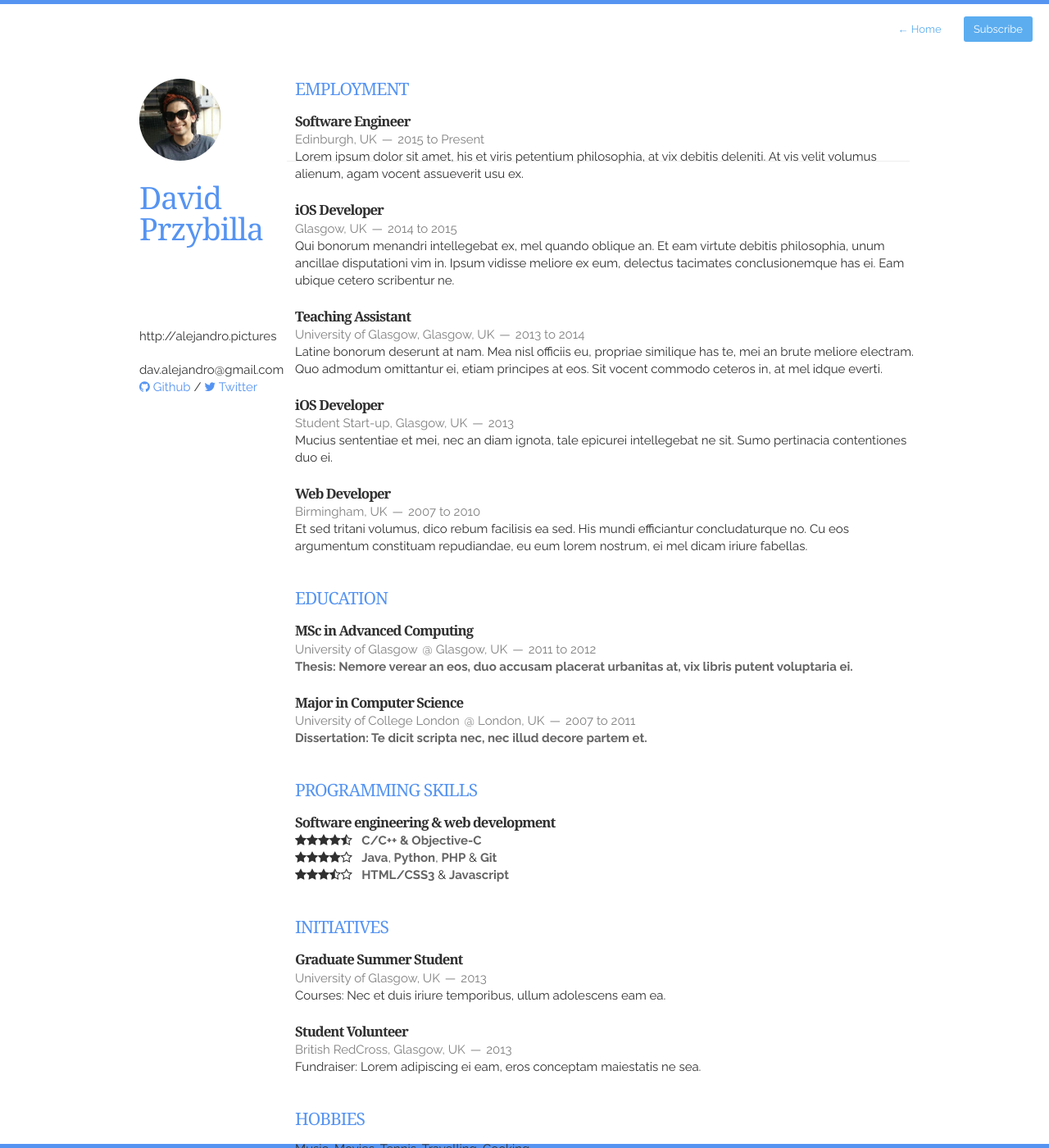
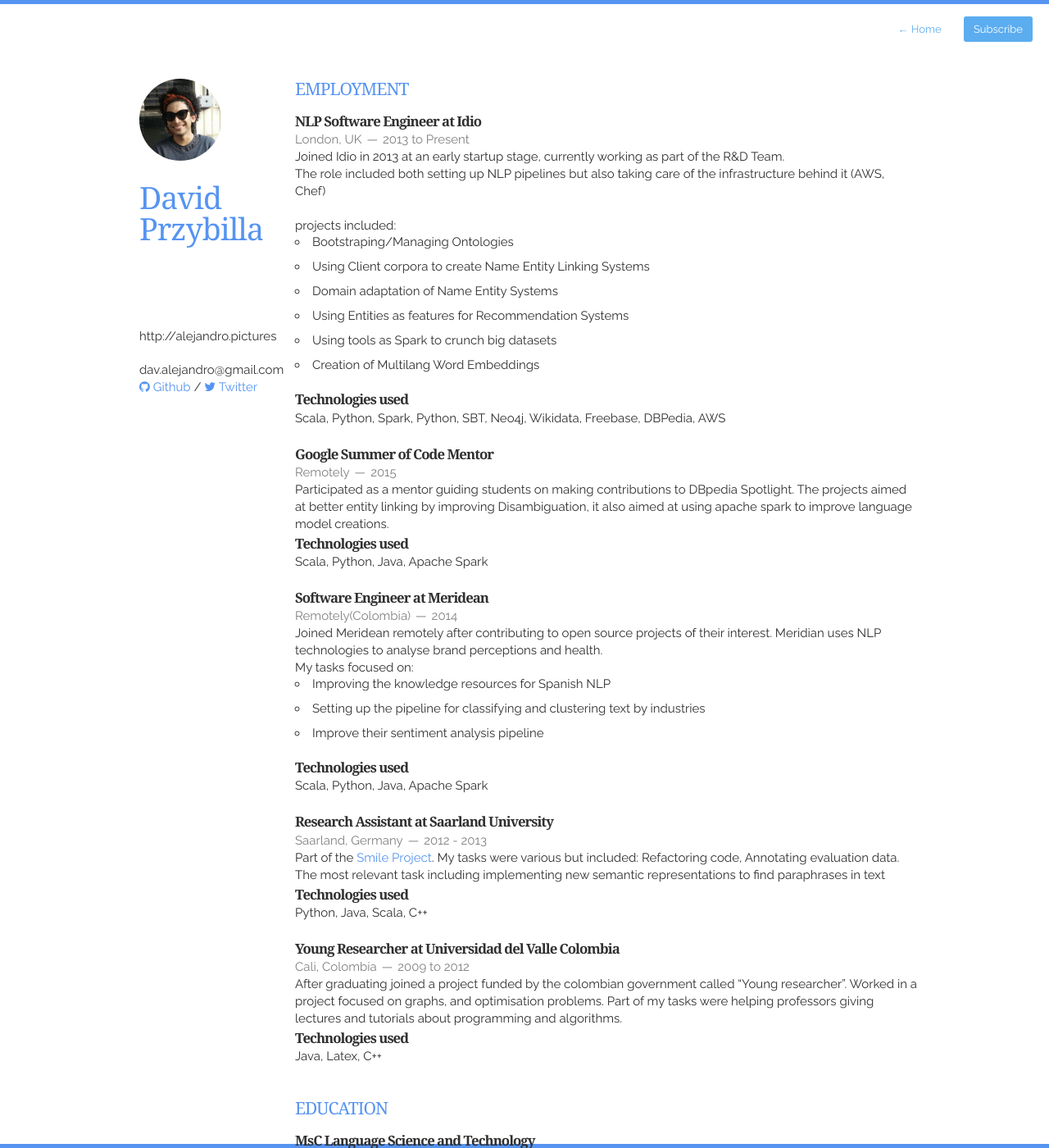
Before and after one commit to dav009/dav009.github.io, a Jekyll site: the page built from about/index.html, in a window 1280 px wide and 1400 px high. Shown: the whole window at 82% size. Built offline with Jekyll 4.4.1, drawn with Linux system fonts in a browser that asks for light colours; nearby versions of some CDN libraries; Markdown is read by kramdown in place of the engine named in the settings; some of the changed text lies outside the part shown.

Commit message:
updating cv

```diff
--- a/_includes/education.html
+++ b/_includes/education.html
@@ -2,22 +2,17 @@
     <h1>Education</h1>
     <article>
         <header>
-            <h1>MSc in Advanced Computing</h1>
-            <span>University of Glasgow</span>
-            <span><address>Glasgow, UK</address><time>2011 to 2012</time></span>
+            <h1>MsC Language Science and Technology </h1>
+            <span>University of Saarland</span>
+            <span><address>Saarbruecken, Germany</address></span>
         </header>
-        <p>
-            <em>Thesis: Nemore verear an eos, duo accusam placerat urbanitas at, vix libris putent voluptaria ei.</em>
-        </p>
     </article>
     <article>
         <header>
-            <h1>Major in Computer Science</h1>
-            <span>University of College London</span>
-            <span><address>London, UK</address><time>2007 to 2011</time></span>
+            <h1>Bachelor In Computer Science</h1>
+            <span>Universidad del Valle, Colombia</span>
+            <span><address>Cali, Colombia</address></span>
         </header>
-        <p>
-            <em>Dissertation: Te dicit scripta nec, nec illud decore partem et.</em>
-        </p>
+
     </article>
 </section>
--- a/_includes/employment.html
+++ b/_includes/employment.html
@@ -2,43 +2,106 @@
     <h1>Employment</h1>
     <article>
         <header>
-            <h1>Software Engineer</h1>
-            <span><address>Edinburgh, UK</address><time>2015 to Present</time></span>
+            <h1>NLP Software Engineer at Idio</h1>
+            <span><address>London, UK</address><time>2013 to Present</time></span>
         </header>
-        <p>Lorem ipsum dolor sit amet, his et viris petentium philosophia,
-            at vix debitis deleniti. At vis velit volumus alienum, agam vocent assueverit usu ex. </p>
+        <p>Joined Idio in 2013 at an early startup stage, currently working  as part of the R&D Team.</p>
+
+        <p>
+             The role included both setting up NLP pipelines but also taking care of the infrastructure behind it (AWS, Chef)
+        </p>
+
+        <br>
+        <p>
+            projects included:
+            <ul>
+                <li>Bootstraping/Managing Ontologies</li>
+                <li>Using Client corpora to create Name Entity Linking Systems</li>
+                <li>Domain adaptation of Name Entity Systems</li>
+                <li>Using Entities as features for Recommendation Systems</li>
+                <li>Using tools as Spark to crunch big datasets</li>
+                <li>Creation of Multilang Word Embeddings</li>
+            </ul>
+        </p>
+        <p>
+            <header>
+                 <h1> Technologies used</h1>
+                 <p><span>Scala, Python, Spark, Python, SBT, Neo4j, Wikidata, Freebase, DBPedia, AWS</span></p>
+            </header>
+        </p>
     </article>
     <article>
         <header>
-            <h1>iOS Developer</h1>
-            <span><address>Glasgow, UK</address><time>2014 to 2015</time></span>
+            <h1>Google Summer of Code Mentor </h1>
+            <span><address>Remotely</address><time>2015</time></span>
         </header>
-        <p>Qui bonorum menandri intellegebat ex, mel quando oblique an. Et eam virtute debitis philosophia,
-            unum ancillae disputationi vim in. Ipsum vidisse meliore ex eum,
-            delectus tacimates conclusionemque has ei. Eam ubique cetero scribentur ne.</p>
+        <p>Participated as a mentor guiding students on making contributions to DBpedia Spotlight.
+The projects aimed at better entity linking by improving Disambiguation, it also aimed at using apache spark to improve language model creations. </p>
+
+        <p>
+            <header>
+                 <h1> Technologies used</h1>
+                 <p><span>Scala, Python, Java, Apache Spark </span></p>
+            </header>
+        </p>
     </article>
     <article>
         <header>
-            <h1>Teaching Assistant</h1>
-            <span><address>University of Glasgow, Glasgow, UK</address><time>2013 to 2014</time></span>
+            <h1>Software Engineer at Meridean</h1>
+            <span><address>Remotely(Colombia)</address><time>2014</time></span>
         </header>
-        <p>Latine bonorum deserunt at nam. Mea nisl officiis eu, propriae similique has te, mei an brute meliore electram.
-            Quo admodum omittantur ei, etiam principes at eos. Sit vocent commodo ceteros in, at mel idque everti.</p>
+        <p>Joined Meridean remotely after contributing to open source projects of their interest.
+Meridian uses NLP technologies to analyse brand perceptions and health.</p>
+
+    <p>
+    My tasks focused on:
+    <ul>
+        <li>Improving the knowledge resources for Spanish NLP</li>
+        <li>Setting up the pipeline for classifying and clustering text by
+        industries</li>
+        <li>Improve their sentiment analysis pipeline</li>
+    </ul>
+   </p>
+
+        <p>
+            <header>
+                 <h1> Technologies used</h1>
+                 <p><span>Scala, Python, Java, Apache Spark </span></p>
+            </header>
+        </p>
+
     </article>
     <article>
         <header>
-            <h1>iOS Developer</h1>
-            <span><address>Student Start-up, Glasgow, UK</address><time>2013</time></span>
+            <h1>Research Assistant at Saarland University</h1>
+            <span><address>Saarland, Germany</address><time>2012 - 2013 </time></span>
         </header>
-        <p>Mucius sententiae et mei, nec an diam ignota, tale epicurei intellegebat ne sit. Sumo pertinacia contentiones duo ei.</p>
+        <p>Part of the <a href="http://www.coli.uni-saarland.de/projects/
+smile/page.php?id=people" target="_blank">Smile Project</a>.
+My tasks were various but included: Refactoring code, Annotating evaluation data.
+The most relevant task including implementing new semantic representations to find paraphrases in text</p>
+
+        <p>
+            <header>
+                 <h1> Technologies used</h1>
+                 <p><span>Python, Java, Scala, C++</span></p>
+            </header>
+        </p>
     </article>
     <article>
         <header>
-            <h1>Web Developer</h1>
-            <span><address>Birmingham, UK</address><time>2007 to 2010</time></span>
+            <h1> Young Researcher  at Universidad del Valle Colombia</h1>
+            <span><address>Cali, Colombia</address><time>2009 to 2012</time></span>
         </header>
-        <p> Et sed tritani volumus, dico rebum facilisis ea sed. His mundi efficiantur concludaturque no.
-            Cu eos argumentum constituam repudiandae, eu eum lorem nostrum, ei mel dicam iriure fabellas.
+        <p> After graduating joined a project funded by the colombian government called “Young researcher”. Worked in a project focused on graphs, and optimisation problems.
+Part of my tasks were helping professors giving lectures and tutorials about programming and algorithms.
+        </p>
+
+                <p>
+            <header>
+                 <h1> Technologies used</h1>
+                 <p><span>Java, Latex, C++ </span></p>
+            </header>
         </p>
     </article>
 </section>
--- a/_includes/initiatives.html
+++ b/_includes/initiatives.html
@@ -1,21 +1,46 @@
 <section class="thirteen columns">
-    <h1>Initiatives</h1>
+    <h1>Projects</h1>
     <article>
         <header>
-            <h1>Graduate Summer Student</h1>
-            <span><address>University of Glasgow, UK</address><time>2013</time></span>
+            <h1>datosabiertos.co</h1>
+
         </header>
         <p>
-            Courses: Nec et duis iriure temporibus, ullum adolescens eam ea.
+            Boostrapped the first Colombian Community around open data.<br>My activies concern:
+            <ul>
+                <li>Democratic access  to public Datasets</li>
+                <li>Creation of Scrapers</li>
+                <li>Community Management (Engaging  with Journalists and Software Engineers)</li>
+                <li>Analysis of datasets (contracts data, unestructured data i.e: text)</li>
+            </ul>
+
+            <br>
+            More information on my [medium blog](https://medium.com/@dav009/)
         </p>
     </article>
+
+
     <article>
         <header>
-            <h1>Student Volunteer</h1>
-            <span><address>British RedCross, Glasgow, UK</address><time>2013</time></span>
+            <h1>Wiki2vec (2015) - https://github.com/idio/wiki2vec</h1>
+
         </header>
         <p>
-            Fundraiser: Lorem adipiscing ei eam, eros conceptam maiestatis ne sea.
+           As part of an internal hackathon at Idio, I ensemble a pipeline for creating word mbeddings for Wikipedia entities.
+
         </p>
     </article>
+
+    <article>
+        <header>
+            <h1>Spotlight Model Editor (2014) - https://github.com/idio/spotlight-model-editor</h1>
+
+        </header>
+        <p>
+          As part of an internal hackathon at Idio. This project allows to modify Entity Models as a first milestone for creating domain specific entity linkers
+
+        </p>
+    </article>
+
+
 </section>
--- a/_includes/interests.html
+++ /dev/null
@@ -1,6 +0,0 @@
-<section class="thirteen columns">
-    <h1>Hobbies</h1>
-    <article>
-        <p>Music, Movies, Tennis, Travelling, Cooking.</p>
-    </article>
-</section>
--- a/_includes/skills.html
+++ /dev/null
@@ -1,19 +0,0 @@
-<section class="thirteen columns">
-    <h1>Programming Skills</h1>
-    <article>
-        <header>
-            <h1>Software engineering & web development</h1>
-        </header>
-        <p>
-            <i class="fa fa-star"></i><i class="fa fa-star"></i><i class="fa fa-star"></i><i class="fa fa-star"></i><i class="fa fa-star-half-o"></i>
-            &nbsp;&nbsp;<em>C/C++ & Objective-C</em>
-        <p>
-            <i class="fa fa-star"></i><i class="fa fa-star"></i><i class="fa fa-star"></i><i class="fa fa-star"></i><i class="fa fa-star-o"></i>
-            &nbsp;&nbsp;<em>Java</em>, <em>Python</em>, <em>PHP</em> &amp; <em>Git</em>
-        </p>
-        <p>
-            <i class="fa fa-star"></i><i class="fa fa-star"></i><i class="fa fa-star"></i><i class="fa fa-star-half-o"></i><i class="fa fa-star-o"></i>
-            &nbsp;&nbsp;<em>HTML/CSS3</em> &amp; <em>Javascript</em>
-        </p>
-    </article>
-</section>
--- a/about/index.html
+++ b/about/index.html
@@ -11,5 +11,3 @@
 {% include initiatives.html %}
 
 {% include interests.html %}
-
-{% include footer.html %}
```
